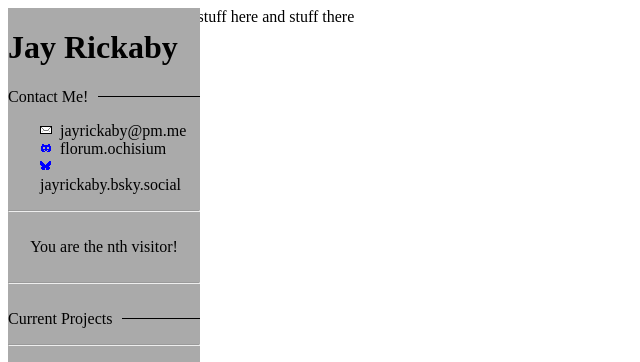
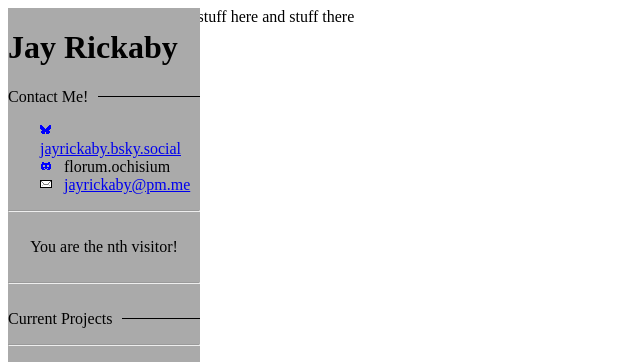
Before and after one commit to jayrickaby/portfolio-jayrickaby, a Flask app: template src/portfolio/templates/index.html in a window 1280 px wide. Shown: the top 362 px of the page, without its empty margins (0-640 px from the left). Run offline with Flask 3, Linux system fonts and the light colour scheme; the template is opened without the code that fills it, so the values that code supplies are empty.

Commit message:
feat: add links to contacts

```diff
--- a/src/portfolio/templates/index.html
+++ b/src/portfolio/templates/index.html
@@ -15,9 +15,21 @@
             <div class="contacts">
                 <div class="divider">Contact Me!</div>
                 <ul class="icon-list">
-                    <li class="email">jayrickaby@pm.me</li>
-                    <li class="discord">florum.ochisium</li>
-                    <li class="bluesky">jayrickaby.bsky.social</li>
+                    <li class="bluesky">
+                        <a href="https://bsky.app/profile/jayrickaby.bsky.social">
+                            jayrickaby.bsky.social
+                        </a>
+                    </li>
+                    <li class="discord">
+                        <a>
+                            florum.ochisium
+                        </a>
+                    </li>
+                    <li class="email">
+                        <a href="mailto:jayrickaby%40pm.me">
+                            jayrickaby@pm.me
+                        </a>
+                    </li>
                 </ul>
             </div>
 
```
